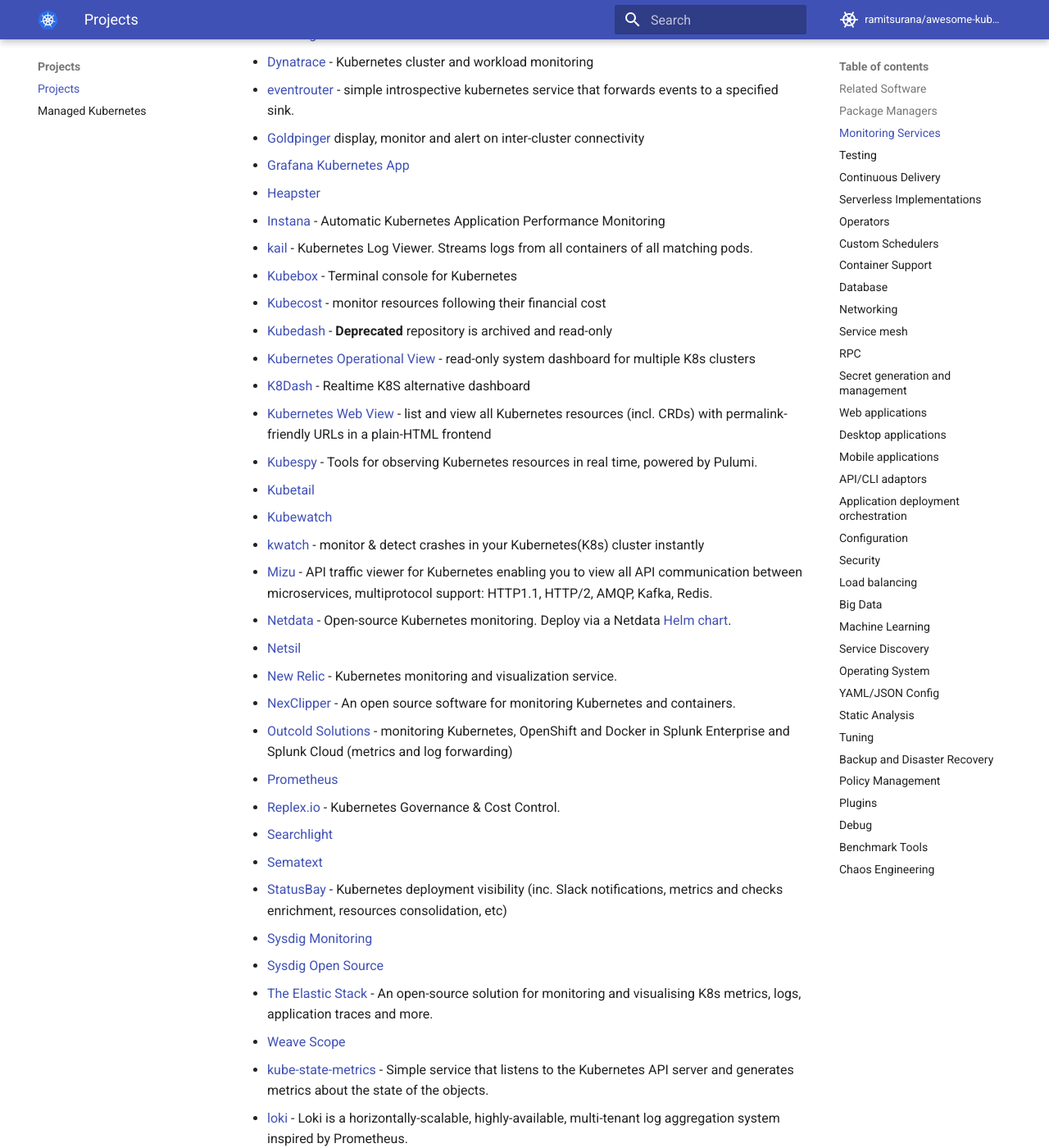
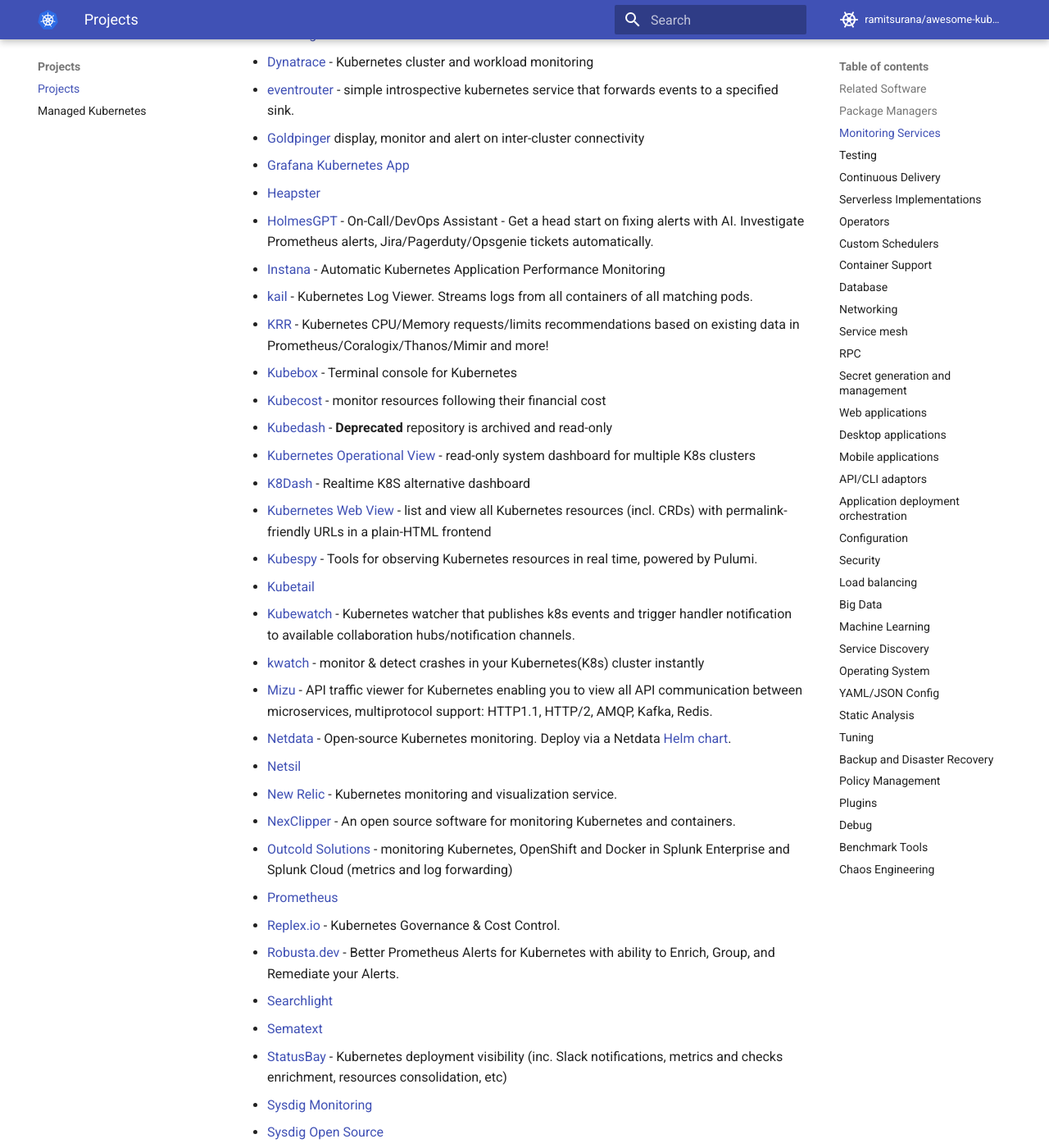
Before and after one commit to ramitsurana/awesome-kubernetes, an MkDocs documentation site: the page built from docs/projects/projects.md, in a window 1280 px wide and 1400 px high, scrolled down 2410 px. Shown: the whole window at 82% size. Built offline with MkDocs 1.6.1 and Material for MkDocs 9.7.7, drawn with Linux system fonts in a browser that asks for light colours; comment, search, counter and statistics services are not loaded.

Commit message:
Adding a few open source projects

```diff
--- a/docs/projects/projects.md
+++ b/docs/projects/projects.md
@@ -64,8 +64,10 @@ Projects
 * [Goldpinger](https://github.com/bloomberg/goldpinger) display, monitor and alert on inter-cluster connectivity
 * [Grafana Kubernetes App](https://github.com/grafana/kubernetes-app)
 * [Heapster](https://github.com/kubernetes/heapster)
+* [HolmesGPT](https://github.com/robusta-dev/holmesgpt) - On-Call/DevOps Assistant - Get a head start on fixing alerts with AI. Investigate Prometheus alerts, Jira/Pagerduty/Opsgenie tickets automatically.
 * [Instana](https://www.instana.com/) - Automatic Kubernetes Application Performance Monitoring
 * [kail](https://github.com/boz/kail) - Kubernetes Log Viewer. Streams logs from all containers of all matching pods.
+* [KRR](https://github.com/robusta-dev/krr) - Kubernetes CPU/Memory requests/limits recommendations based on existing data in Prometheus/Coralogix/Thanos/Mimir and more!
 * [Kubebox](https://github.com/astefanutti/kubebox) - Terminal console for Kubernetes
 * [Kubecost](https://kubecost.com/) - monitor resources following their financial cost
 * [Kubedash](https://github.com/kubernetes/kubedash) - **Deprecated** repository is archived and read-only
@@ -74,7 +76,7 @@ Projects
 * [Kubernetes Web View](https://codeberg.org/hjacobs/kube-web-view) - list and view all Kubernetes resources (incl. CRDs) with permalink-friendly URLs in a plain-HTML frontend
 * [Kubespy](https://github.com/pulumi/kubespy) - Tools for observing Kubernetes resources in real time, powered by Pulumi.
 * [Kubetail](https://github.com/johanhaleby/kubetail)
-* [Kubewatch](https://github.com/skippbox/kubewatch)
+* [Kubewatch](https://github.com/robusta-dev/kubewatch) - Kubernetes watcher that publishes k8s events and trigger handler notification to available collaboration hubs/notification channels.
 * [kwatch](https://github.com/abahmed/kwatch) - monitor & detect crashes in your Kubernetes(K8s) cluster instantly
 * [Mizu](https://github.com/up9inc/mizu) - API traffic viewer for Kubernetes enabling you to view all API communication between microservices, multiprotocol support: HTTP1.1, HTTP/2, AMQP, Kafka, Redis.
 * [Netdata](https://www.netdata.cloud) - Open-source Kubernetes monitoring. Deploy via a Netdata [Helm chart](https://github.com/netdata/helmchart).
@@ -84,6 +86,7 @@ Projects
 * [Outcold Solutions](https://www.outcoldsolutions.com) - monitoring Kubernetes, OpenShift and Docker in Splunk Enterprise and Splunk Cloud (metrics and log forwarding)
 * [Prometheus](http://prometheus.io)
 * [Replex.io](https://replex.io) - Kubernetes Governance & Cost Control.
+* [Robusta.dev](https://github.com/robusta-dev/robusta) - Better Prometheus Alerts for Kubernetes with ability to Enrich, Group, and Remediate your Alerts.
 * [Searchlight](https://github.com/appscode/searchlight)
 * [Sematext](https://sematext.com/)
 * [StatusBay](https://github.com/similarweb/statusbay) - Kubernetes deployment visibility (inc. Slack notifications, metrics and checks enrichment, resources consolidation, etc)
```
